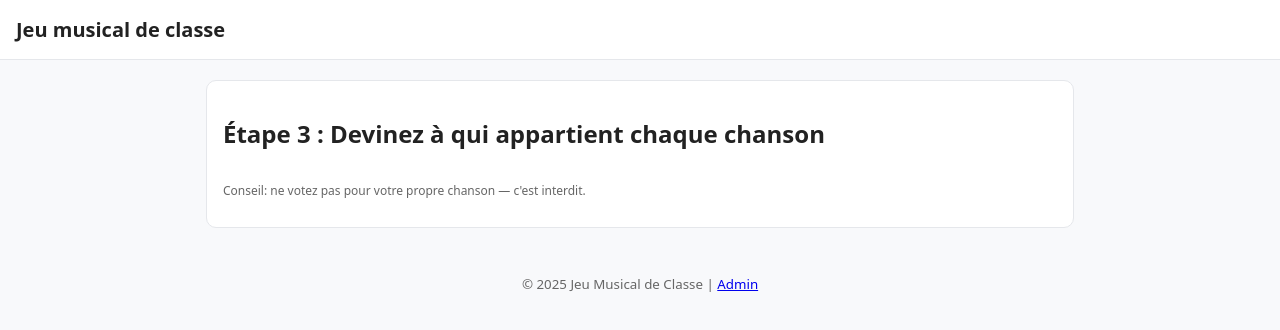
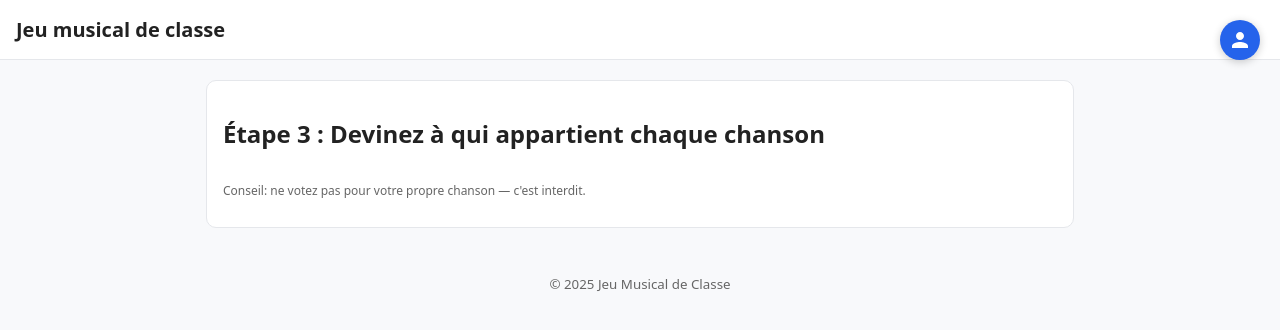
Before and after one commit to itsimed/sppgame, a website: page public/vote.html in a window 1280 px wide. Drawn offline with Linux system fonts and the light colour scheme; no server answers.

Commit message:
Ajout icône admin en haut à droite + suppression navbar

```diff
--- a/public/vote.html
+++ b/public/vote.html
@@ -5,8 +5,41 @@
   <meta name="viewport" content="width=device-width, initial-scale=1" />
   <title>Étape 3 : Vote</title>
   <link rel="stylesheet" href="/styles.css" />
+  <style>
+    .admin-icon {
+      position: fixed;
+      top: 20px;
+      right: 20px;
+      width: 40px;
+      height: 40px;
+      background-color: #2563eb;
+      border-radius: 50%;
+      display: flex;
+      align-items: center;
+      justify-content: center;
+      cursor: pointer;
+      box-shadow: 0 2px 8px rgba(0,0,0,0.2);
+      transition: transform 0.2s, background-color 0.2s;
+      text-decoration: none;
+      z-index: 1000;
+    }
+    .admin-icon:hover {
+      transform: scale(1.1);
+      background-color: #1d4ed8;
+    }
+    .admin-icon svg {
+      width: 24px;
+      height: 24px;
+      fill: white;
+    }
+  </style>
 </head>
 <body>
+  <a href="/admin" class="admin-icon" title="Accès Admin">
+    <svg xmlns="http://www.w3.org/2000/svg" viewBox="0 0 24 24">
+      <path d="M12 12c2.21 0 4-1.79 4-4s-1.79-4-4-4-4 1.79-4 4 1.79 4 4 4zm0 2c-2.67 0-8 1.34-8 4v2h16v-2c0-2.66-5.33-4-8-4z"/>
+    </svg>
+  </a>
   <header>
     <h1>Jeu musical de classe</h1>
   </header>
@@ -19,7 +52,7 @@
     </section>
   </main>
   <footer>
-    <small>&copy; 2025 Jeu Musical de Classe | <a href="/admin">Admin</a></small>
+    <small>&copy; 2025 Jeu Musical de Classe</small>
   </footer>
   <script src="/scripts/vote.js"></script>
 </body>
```
Also changed, not shown: app.js (+0 -7 lines), public/register.html (+33 -0 lines), public/submit.html (+33 -0 lines).
